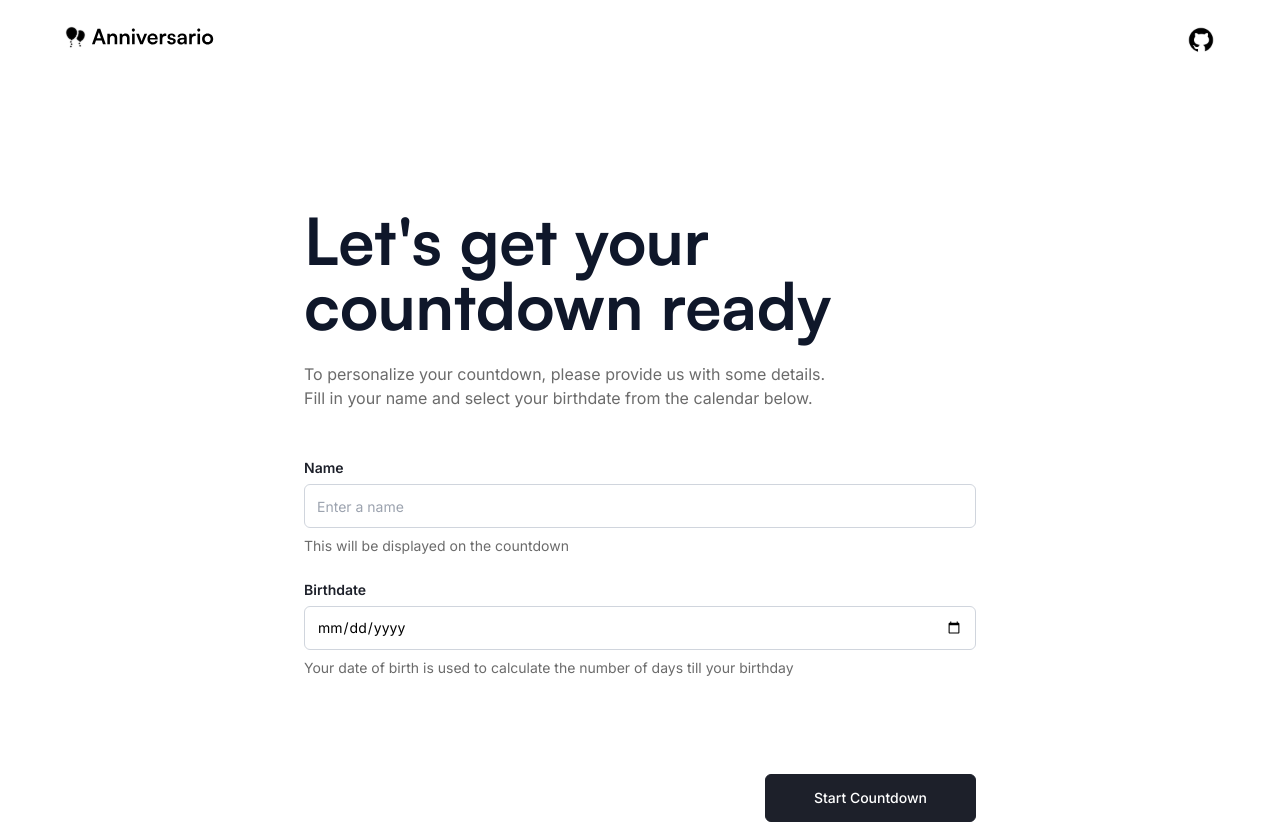
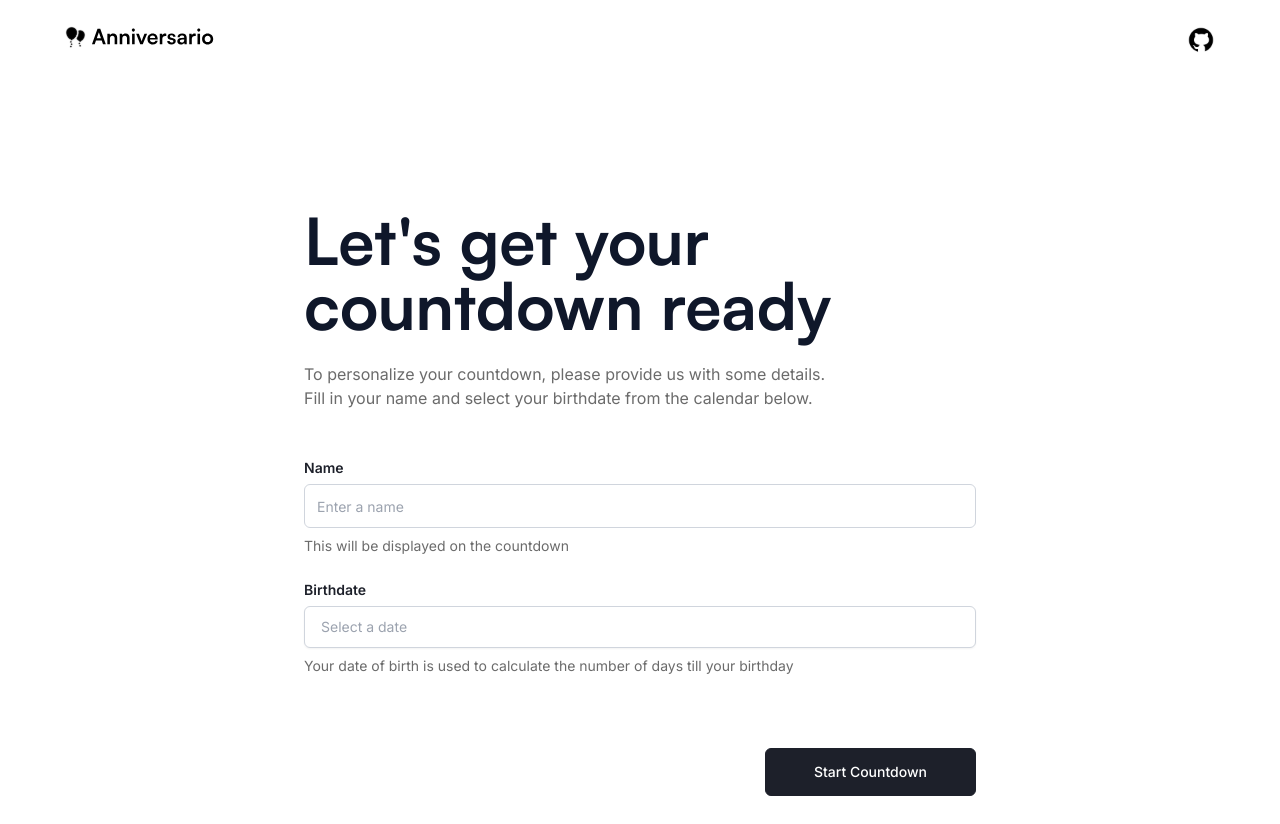
Before and after one commit to JaleelB/anniversario, a Next.js app: page /configure in a window 1280 px wide. Shown: the top 824 px of the page. Built offline with nearby package versions, Linux system fonts and the light colour scheme.

Commit message:
fix: wrapped form in form provider

```diff
--- a/src/app/(home)/layout.tsx
+++ b/src/app/(home)/layout.tsx
@@ -4,9 +4,8 @@ export default function IndexLayout({
 }: {
   children: React.ReactNode;
 }) {
-
     return (
-        <main className='flex-1 container max-w-5xl mx-auto'>
+        <main className='flex-1 flex items-center container max-w-5xl mx-auto'>
             {children}
         </main>
     );
--- a/src/app/configure/page.tsx
+++ b/src/app/configure/page.tsx
@@ -1,52 +1,79 @@
+"use client"
+import { type SubmitHandler, useForm, FormProvider } from "react-hook-form";
+import { z } from "zod";
+import { zodResolver } from "@hookform/resolvers/zod";
+import { useState } from "react";
+import DatePickerInput from "~/components/date";
 import Button from "~/components/ui/button";
 import Input from "~/components/ui/input";
 
-export default function ConfigPage(){
+const countdownSchema = z.object({
+  name: z.string().nonempty({ message: "Name is required" }),
+  birthdate: z.string().nonempty({ message: "Birthdate is required" }),
+});
 
+type FormData = z.infer<typeof countdownSchema>;
+
+export default function ConfigPage() {
   const currentDate = new Date();
-  const minDate = `${currentDate.getFullYear()}-${String(currentDate.getMonth() + 1).padStart(2, '0')}-${String(currentDate.getDate()).padStart(2, '0')}`;
+  const minDate = new Date(
+    currentDate.getFullYear(),
+    currentDate.getMonth(),
+    currentDate.getDate()
+  );
+  const [selectedDate, setSelectedDate] = useState<Date | null>(null);
 
-  return(
+  const methods = useForm<FormData>({
+    resolver: zodResolver(countdownSchema),
+  });
+
+  const onSubmit: SubmitHandler<FormData> = (data) => {
+    const { name, birthdate } = data;
+    console.log(name, birthdate)
+  };
+
+  return (
+    <FormProvider {...methods}>
       <section className="flex items-center justify-center space-y-6 pb-8 pt-12 md:pb-12 md:pt-10 lg:py-32 mx-auto">
         <div className="w-full max-w-2xl flex flex-col items-center gap-6 md:gap-12 text-left px-4 sm:px-0">
           <div className="w-full">
             <h2 className="mb-2 md:mb-6 font-heading text-3xl sm:text-5xl md:text-[65px] text-slate-900 font-bold leading-tight">
               <span>Let&apos;s get your</span>
-                <br/>
+              <br />
               <span>countdown ready</span>
             </h2>
             <p className="text-sm sm:text-base  max-w-[33rem] text-secondary">
-                To personalize your countdown, please provide us with some
-                details. Fill in your name and select your birthdate from
-                the calendar below.
+              To personalize your countdown, please provide us with some details. Fill in your name and select your
+              birthdate from the calendar below.
             </p>
           </div>
-            <div className="w-full flex flex-col gap-6">
+          <form className="w-full flex flex-col gap-6" onSubmit={methods.handleSubmit(onSubmit)}>
             <Input
+              {...methods.register("name")}
               type="text"
               label="Name"
-                name="name"
               placeholder="Enter a name"
-                helper="This will be displayed on the countdown"
-                required
+              helper={!methods.formState.errors.name ? "This will be displayed on the countdown" : methods.formState.errors.name.message}
+              error={methods.formState.errors.name ? true : false}
             />
-              <Input
-                type="date"
+            <DatePickerInput
               label="Birthdate"
               name="birthdate"
-                placeholder="Pick a date"
               helper="Your date of birth is used to calculate the number of days till your birthday"
-                min={minDate}
-                required
+              selected={selectedDate}
+              minDate={minDate}
+              handler={(date: Date) => setSelectedDate(date)}
             />
-            </div>
             <Button
               size="lg"
+              type="submit"
               className="mt-6 md:mt-12 w-full sm:ml-auto sm:w-auto"
             >
               Start Countdown
             </Button>
+          </form>
         </div>
       </section>
-  )
+    </FormProvider>
+  );
 }
```
Lines whose indentation alone changed are shown as unchanged.
